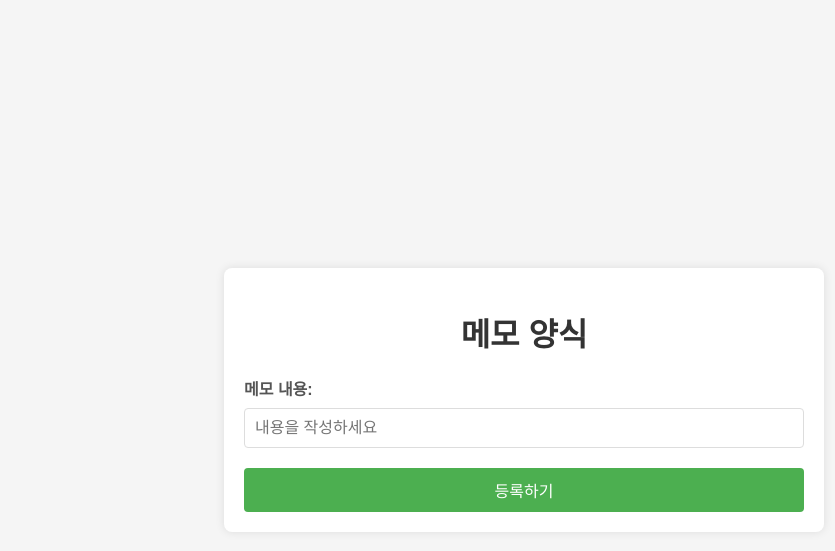
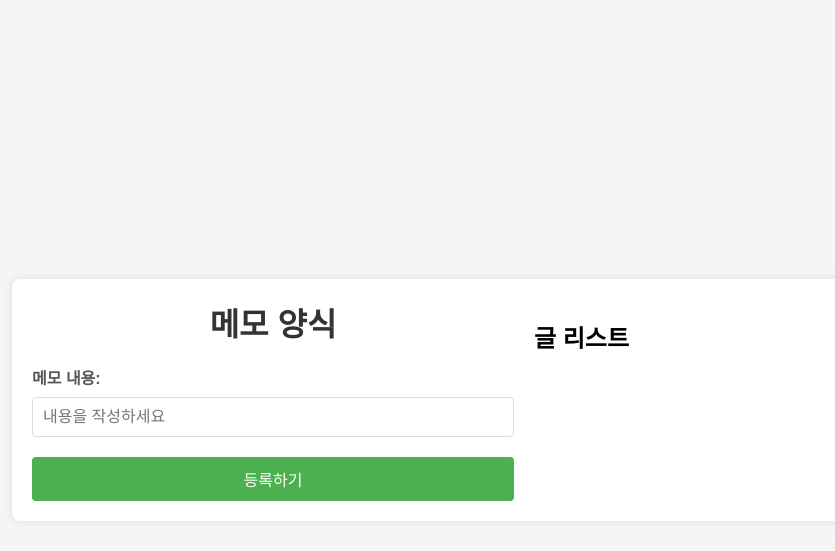
Before and after one commit to mocaron/GangSeo, a Django app: page /mymemo/ in a window 1280 px wide. Shown: the top 551 px of the page, without its empty margins (116-951 px from the left). Run offline with Django 4.2, Linux system fonts and the light colour scheme; parts of the project's set-up code (start-up, migrations or seed data) failed here and were passed over.

Commit message:
Update main.html

```diff
--- a/mymemo/templates/main.html
+++ b/mymemo/templates/main.html
@@ -16,17 +16,26 @@
             height: 100vh;
         }
         .container {
+            display: flex; /* Flexbox를 사용하여 레이아웃 구성 */
             background-color: #fff;
             border-radius: 8px;
             box-shadow: 0 0 10px rgba(0, 0, 0, 0.1);
             padding: 20px;
             width: 80%;
-            max-width: 600px;
+            max-width: 1200px; /* 최대 너비를 늘려서 양쪽에 충분한 공간 제공 */
             box-sizing: border-box;
+            gap: 20px; /* 입력폼과 리스트 사이의 간격 */
+        }
+        .form-section {
+            flex: 1; /* 입력폼이 가능한 많은 공간을 차지하도록 설정 */
+        }
+        .list-section {
+            flex: 1; /* 리스트가 가능한 많은 공간을 차지하도록 설정 */
         }
         h1 {
             text-align: center;
             color: #333;
+            margin: 0 0 20px 0;
         }
         form {
             display: flex;
@@ -59,17 +68,33 @@
         button:hover {
             background-color: #45a049;
         }
+        ul {
+            list-style-type: none;
+            padding: 0;
+        }
+        li {
+            padding: 10px;
+            border-bottom: 1px solid #ddd;
+        }
     </style>
 </head>
 <body>
     <div class="container">
+        <div class="form-section">
             <h1>메모 양식</h1>
             <form action="http://localhost:8000/mymemo/create/" method="POST" id="memoCreateForm">
                 {% csrf_token %}
                 <label for="memo">메모 내용:</label>
                 <input type="text" id="memo" name="memoContent" placeholder="내용을 작성하세요" autocomplete="off">
-            <button type="submit" form="memoCreateForm">등록하기</button>
+                <button type="submit" form="meㄴmoCreateForm">등록하기</button>
             </form>
+        </div>
+        <div class="list-section">
+            <h2>글 리스트</h2>
+            <ul>
+
+            </ul>
+        </div>
     </div>
 </body>
 </html>
```
Lines whose indentation alone changed are shown as unchanged.
